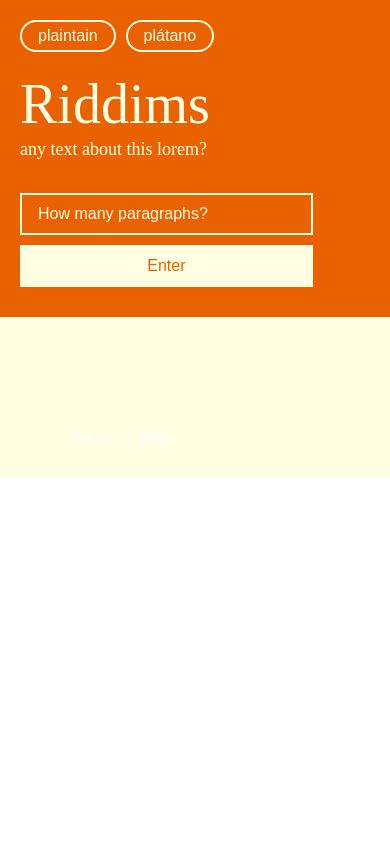
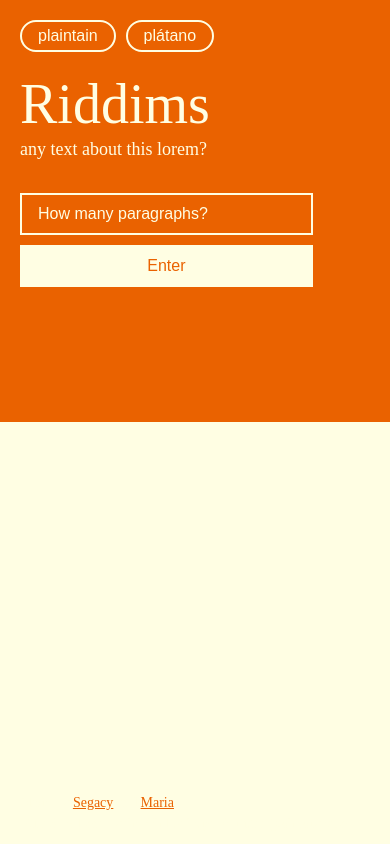
Before and after one commit to mmergal92/Proof_website, a React (Create React App) app: page /loremipsum in a window 390 px wide. Built offline with nearby package versions, Linux system fonts and the light colour scheme; the HTML template or start-up script is replaced by a standard one; a web font is replaced by a local one.

Commit message:
editing mobile

```diff
--- a/src/App.css
+++ b/src/App.css
@@ -440,20 +440,23 @@ input[type=number]::-webkit-outer-spin-button {
 }
 
 /* Responsive adjustments */
+/* Responsive adjustments */
 @media (max-width: 768px) {
   .loremsite {
     flex-direction: column;
-    height: auto;
+    height: 100vh;
     background-color: #FFFEE3;
   }
 
   .main-content {
     flex-direction: column;
+    height: 100vh;
   }
 
   .left-lorem-container, .right-lorem-container {
     width: 100%;
     padding: 20px;
+    height: 50vh;
   }
 
   .left-lorem-container {
@@ -478,8 +481,8 @@ input[type=number]::-webkit-outer-spin-button {
 
   .right-lorem-container {
     text-align: left;
-    overflow-y: visible;
-    background-color: #EA6200;
+    overflow-y: auto;
+    background-color: #FFFEE3;
   }
 
   .copy-button {
@@ -498,5 +501,10 @@ input[type=number]::-webkit-outer-spin-button {
     bottom: 10px;
     left: 20px;
     text-align: left;
+    color: #EA6200;
+  }
+
+  .made-by a {
+    color: #EA6200 !important;
   }
 }
```
